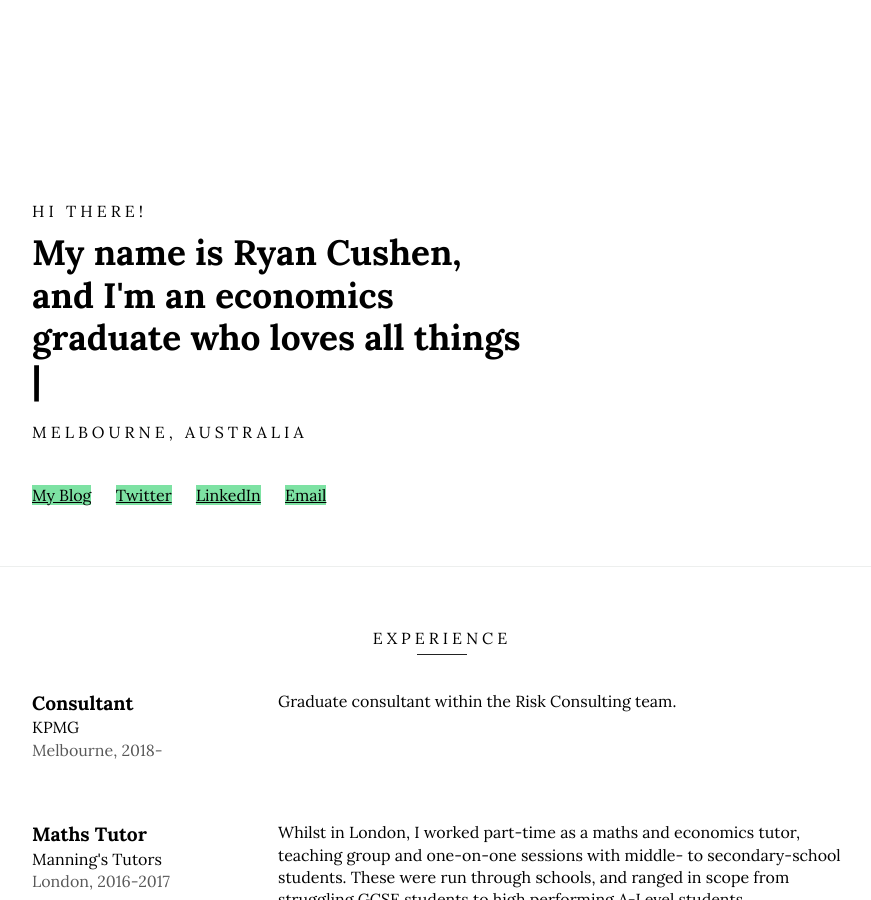
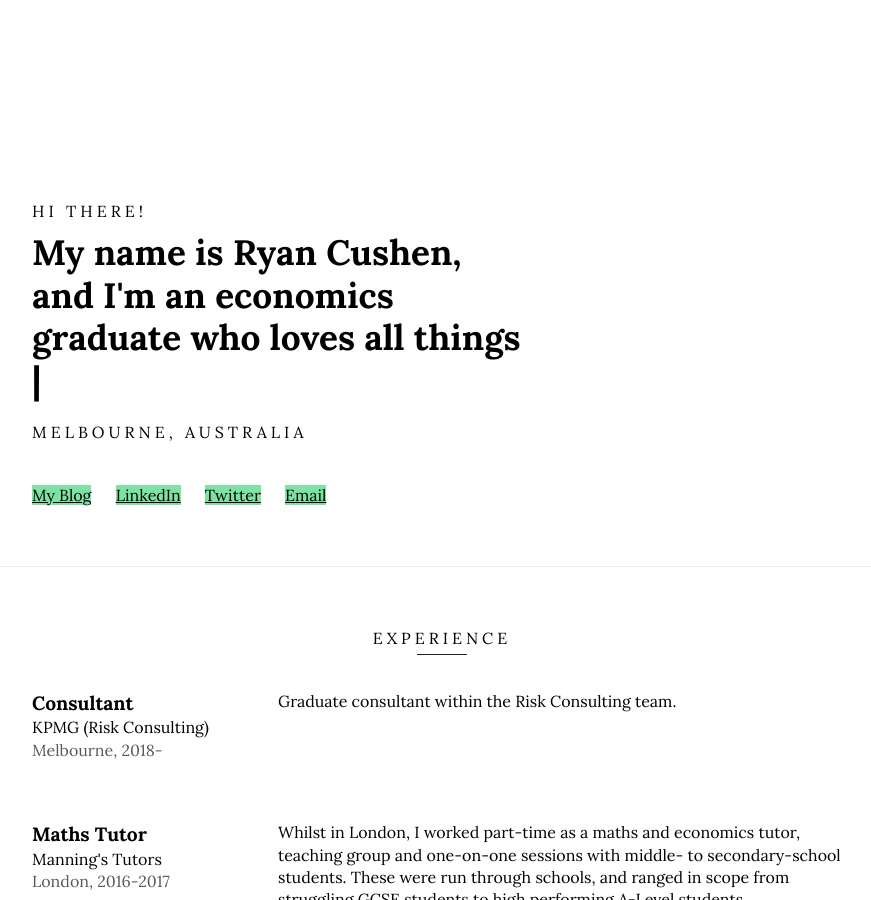
Before and after one commit to rcushen/resume, a Jekyll site: the page built from 17618f01a3a21b911c925bcb525a1d21abd30673/index.html, in a window 1280 px wide and 900 px high. Shown: the whole window, without its empty margins (198-1069 px from the left). Built offline with Jekyll 4.4.1, drawn with Linux system fonts in a browser that asks for light colours.

Commit message:
Small update

```diff
--- a/_data/jobs.yml
+++ b/_data/jobs.yml
@@ -1,5 +1,5 @@
 -   title: Consultant
-    company: KPMG
+    company: KPMG (Risk Consulting)
     period: Melbourne, 2018-
     description: Graduate consultant within the Risk Consulting team.
 
--- a/_includes/header.html
+++ b/_includes/header.html
@@ -13,8 +13,8 @@
         {{ if site.github_username or site.linkedin_address or site.blog_address or site.twitter_username or site.email_address }}
         <div class="social">
             {{ if site.blog_address }}<a href="{{ site.blog_address }}" target="_blank">My Blog</a>{{ endif }}
+            {{ if site.linkedin_address }}<a href="{{ site.linkedin_address }}" target="_blank">LinkedIn</a>{{ endif }}
             {{ if site.twitter_username }}<a href="http://twitter.com/{{ site.twitter_username }}" target="_blank">Twitter</a>{{ endif }}
-            {{ if site.linkedin_address }}<a href="{{ site.linkedin_address }}" target="_blank">LinkedIn</a>{{ endif }}
             {{ if site.email_address }}<a href="mailto:{{ site.email_address }}" target="_blank">Email</a>{{ endif }}
         </div>
         {{ endif }}
```
